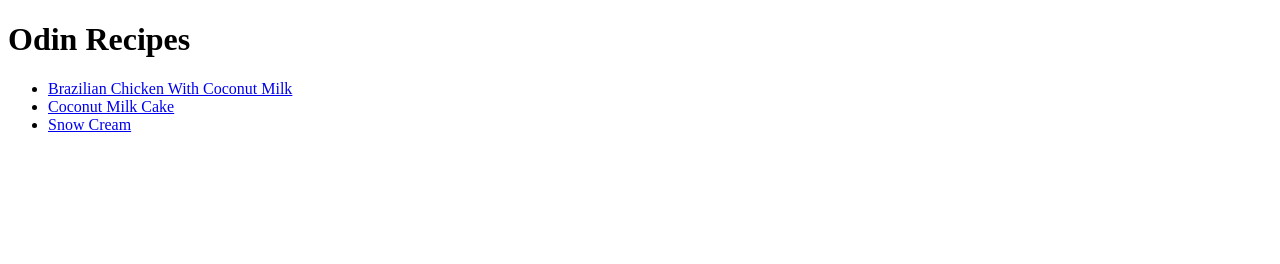
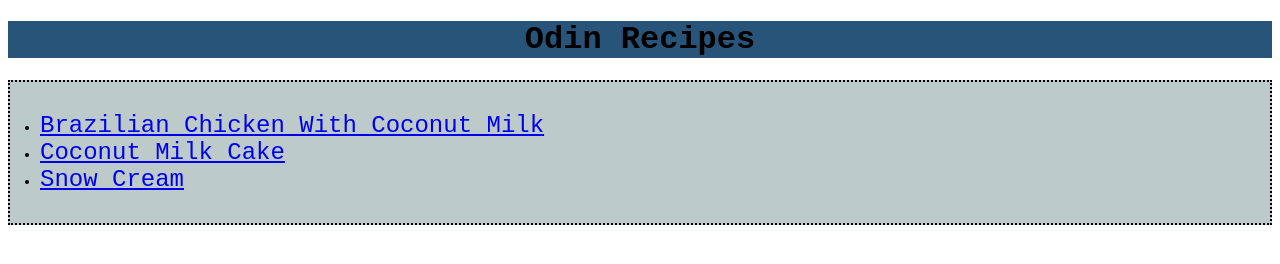
Before and after one commit to PatrickETucker/odin-recipes, a plain HTML site: page index.html in a window 1280 px wide. Drawn offline with Linux system fonts and the light colour scheme.

Commit message:
create first version of css

```diff
--- a/index.html
+++ b/index.html
@@ -5,14 +5,15 @@
   <meta http-equiv="X-UA-Compatible" content="IE=edge">
   <meta name="viewport" content="width=device-width, initial-scale=1.0">
   <title>Odin Recipes</title>
+  <link rel="stylesheet" href="style.css">
 </head>
 <body>
   <h1>Odin Recipes</h1>
   <nav>
     <ul>
-      <li><a href="./recipes/brazilian-chicken-with-coconut-milk.html">Brazilian Chicken With Coconut Milk</a></li>
-      <li><a href="./recipes/coconut-milk-cake.html">Coconut Milk Cake</a></li>
-      <li><a href="./recipes/snow-cream.html">Snow Cream</a></li>
+      <li><a href="./recipes/brazilian-chicken-with-coconut-milk.html" class="recipe-link">Brazilian Chicken With Coconut Milk</a></li>
+      <li><a href="./recipes/coconut-milk-cake.html" class="recipe-link">Coconut Milk Cake</a></li>
+      <li><a href="./recipes/snow-cream.html" class="recipe-link">Snow Cream</a></li>
     </ul>
   </nav>
 </body>
--- /dev/null
+++ b/style.css
@@ -0,0 +1,22 @@
+* {
+  font-family: 'Courier New', Courier, monospace
+}
+
+h1 {
+  text-align: center;
+  background-color: rgb(41, 84, 121);
+}
+
+nav {
+  border: 2px dotted black;
+  background-color: rgb(189, 202, 202);
+}
+
+ul {
+  padding: 15px;
+  margin: 15px;
+}
+
+.recipe-link {
+  font-size: 24px;
+}
```
